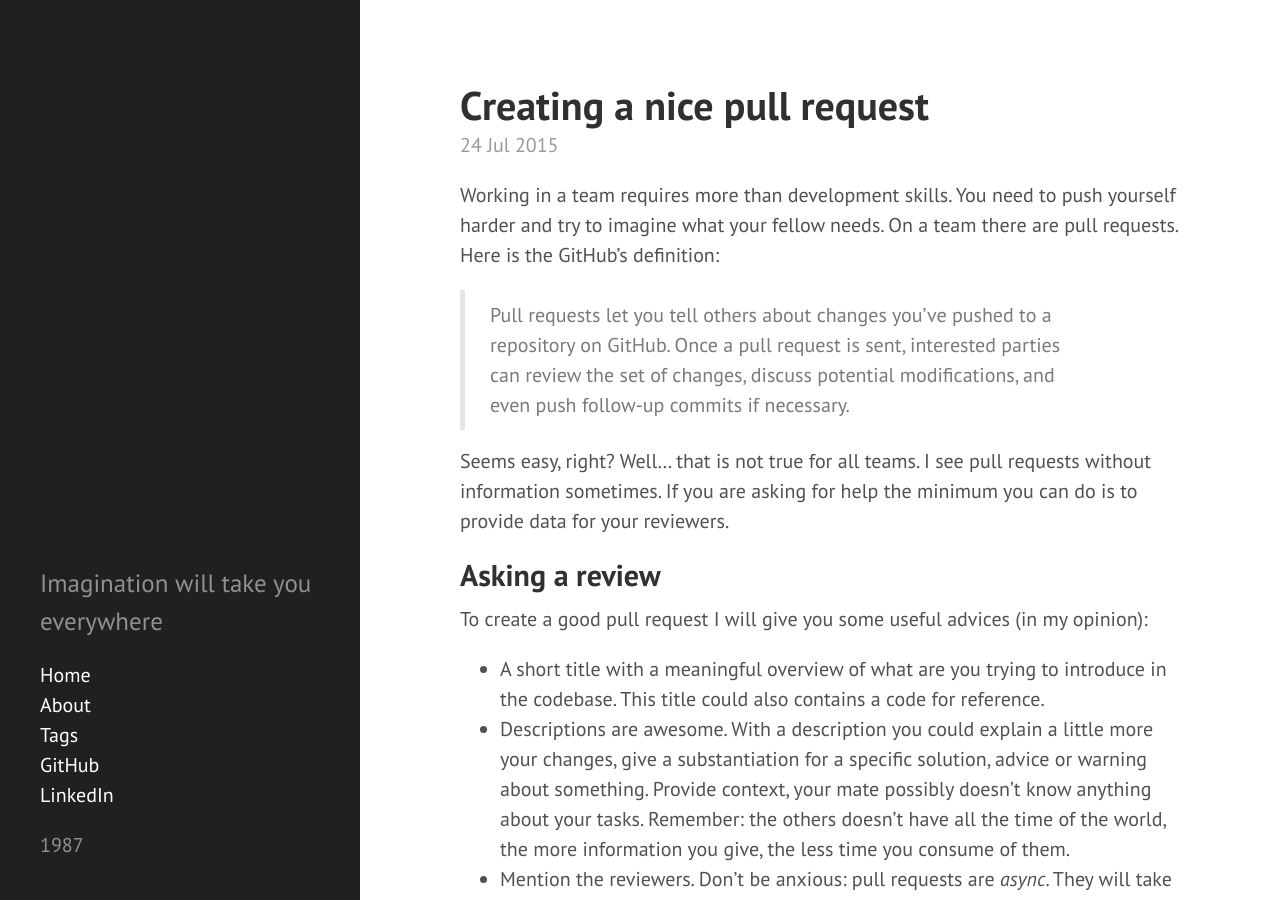
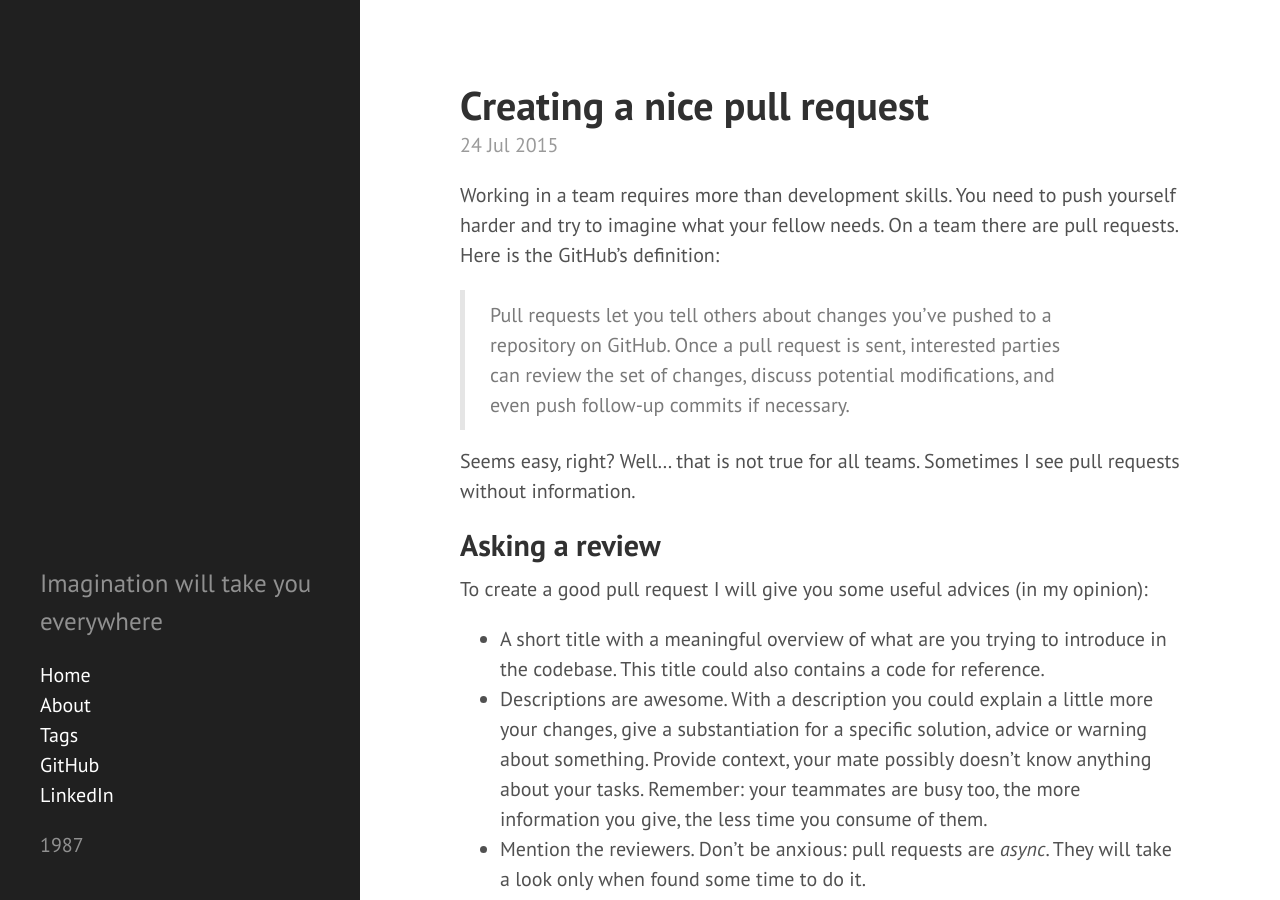
Before and after one commit to matiasbeckerle/matiasbeckerle.github.io, a Jekyll site: the page built from _posts/2015-07-24-creating-a-nice-pull-request.md, in a window 1280 px wide and 900 px high. Built offline with Jekyll 4.4.1, drawn with Linux system fonts in a browser that asks for light colours; Markdown is read by kramdown in place of the engine named in the settings; comment, search, counter and statistics services are not loaded.

Commit message:
More improvements for the last post

```diff
--- a/_posts/2015-07-24-creating-a-nice-pull-request.md
+++ b/_posts/2015-07-24-creating-a-nice-pull-request.md
@@ -8,14 +8,14 @@ Working in a team requires more than development skills. You need to push yourse
 
 > Pull requests let you tell others about changes you've pushed to a repository on GitHub. Once a pull request is sent, interested parties can review the set of changes, discuss potential modifications, and even push follow-up commits if necessary.
 
-Seems easy, right? Well... that is not true for all teams. I see pull requests without information sometimes. If you are asking for help the minimum you can do is to provide data for your reviewers.
+Seems easy, right? Well... that is not true for all teams. Sometimes I see pull requests without information.
 
 ## Asking a review
 
 To create a good pull request I will give you some useful advices (in my opinion):
 
 - A short title with a meaningful overview of what are you trying to introduce in the codebase. This title could also contains a code for reference.
-- Descriptions are awesome. With a description you could explain a little more your changes, give a substantiation for a specific solution, advice or warning about something. Provide context, your mate possibly doesn't know anything about your tasks. Remember: the others doesn't have all the time of the world, the more information you give, the less time you consume of them.
+- Descriptions are awesome. With a description you could explain a little more your changes, give a substantiation for a specific solution, advice or warning about something. Provide context, your mate possibly doesn't know anything about your tasks. Remember: your teammates are busy too, the more information you give, the less time you consume of them.
 - Mention the reviewers. Don't be anxious: pull requests are *async*. They will take a look only when found some time to do it.
 - Answer in the pull request, always. If you talk by private messages another fellow will not know about that talk. A response is useful for everyone. Also serves as a registry.
 - Don't take a correction or suggestion as an offence. I believe every developer in the world want to work in a wonderful codebase. Corrections and suggestions are to keep or improve that.
```
